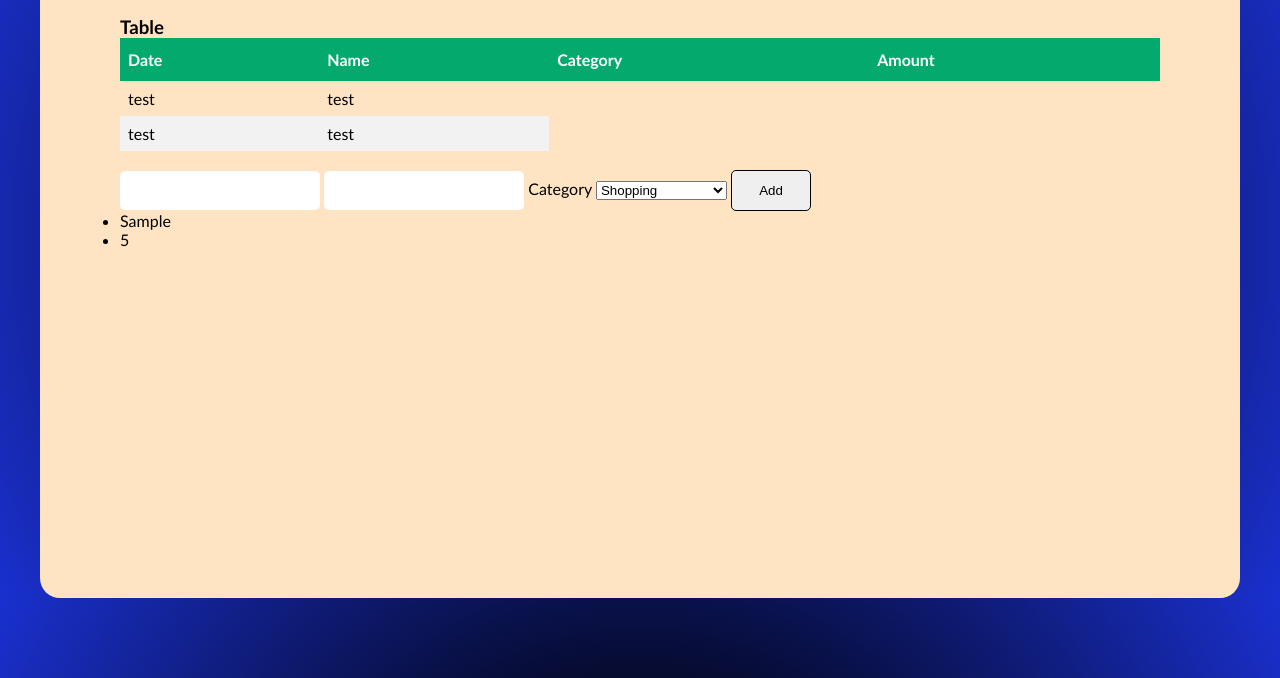
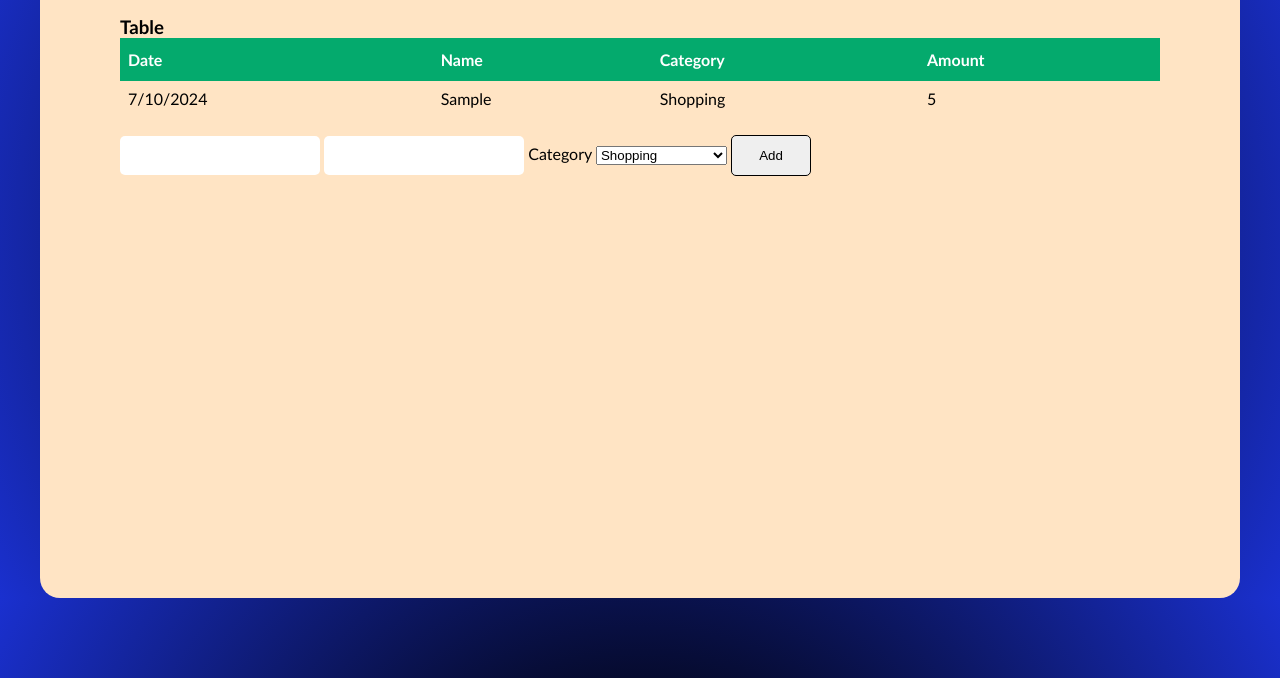
Before and after one commit to Aori297/expense-tracker, a plain HTML site: page src/index.html in a window 1280 px wide. Both pictures are taken after typing "Sample", "5" into the empty fields and a click on the button "Add". Shown: the part 122-800 px from the top of the page. Drawn offline with Linux system fonts and the light colour scheme.

Commit message:
inputs appends in the table

```diff
--- a/src/index.html
+++ b/src/index.html
@@ -14,7 +14,9 @@
 
       <div>
         <h3>Table</h2>
-        <table class = "table-auto">
+
+        <table class = "table">
+
           <thead>
             <tr>
               <th>Date</th>
@@ -23,16 +25,16 @@
               <th>Amount</th>
             </tr>
           </thead>
-          <tbody>
+
+          <tbody id="expenses-table">
             <tr>
-              <td>test</td>
-              <td>test</td>
+              <!-- For Input -->
             </tr>
             <tr>
-              <td>test</td>
-              <td>test</td>
+              <!-- For Input -->
             </tr>
           </tbody>
+
         </table>
       </div>
 
@@ -40,11 +42,12 @@
 
       <div class="inputfield" style="display: flex;">
         <form>
+
           <input id="name" type="text"/>
           <input id="money" type="number"/>
           <label id="category">Category</label>
 
-          <select name="cars" id="cars">
+          <select id="cat">
             <option value="shopping">Shopping</option>
             <option value="entertainments">Entertainments</option>
             <option value="bills">Bills & Utilities</option>
@@ -53,15 +56,11 @@
             <option value="food">Food</option>
             <option value="health">Health & Wellness</option>
           </select>
+
           <button type="submit">Add</button>
+
         </form>
       </div>
-
-
-
-      <ul class="nlist"></ul>
-      <ul class="mlist"></ul>
-
     </div>
 
     <script src="index.mjs" async defer></script>
--- a/src/index.mjs
+++ b/src/index.mjs
@@ -1,14 +1,18 @@
+// Select things from html
 const form = document.querySelector("form");
 const input1 = document.getElementById("name");
 const input2 = document.getElementById("money");
+const category = document.getElementById("cat");
 const nlist = document.querySelector(".nlist");
 const mlist = document.querySelector(".mlist");
-const category = document.getElementById(".category");
+const clist = document.querySelector(".clist");
+const tableBody = document.getElementById("expenses-table");
 
+// Event listener for form submission
 form.addEventListener("submit", function (e) {
   e.preventDefault();
 
-  // Alerts user if the input field is empty.
+  // Alerts user if the input fields are empty.
   if (input1.value.trim() === "") {
     alert("Please provide a name.");
     return;
@@ -18,13 +22,31 @@ form.addEventListener("submit", function (e) {
     return;
   }
 
+  const currentDate = new Date().toLocaleDateString();
+
   // Creates new div class and stores the input value in it for.
-  const item1 = document.createElement("li");
-  const item2 = document.createElement("li");
-  item1.innerHTML = input1.value;
-  item2.innerHTML = input2.value;
-  nlist.appendChild(item1);
-  mlist.appendChild(item2);
+
+  const newRow = document.createElement("tr");
+  const dateCell = document.createElement("td");
+  const nameCell = document.createElement("td");
+  const categoryCell = document.createElement("td");
+  const amountCell = document.createElement("td");
+
+  dateCell.textContent = currentDate;
+  nameCell.textContent = input1.value;
+  categoryCell.textContent = category.options[category.selectedIndex].text;
+  amountCell.textContent = input2.value;
+
+  // Creates new div class and stores the
+  newRow.appendChild(dateCell);
+  newRow.appendChild(nameCell);
+  newRow.appendChild(categoryCell);
+  newRow.appendChild(amountCell);
+
+  // Appending the new row to the table
+  tableBody.appendChild(newRow);
+
+  // Clears the input field after submitting
   input1.value = "";
   input2.value = "";
 });
```
